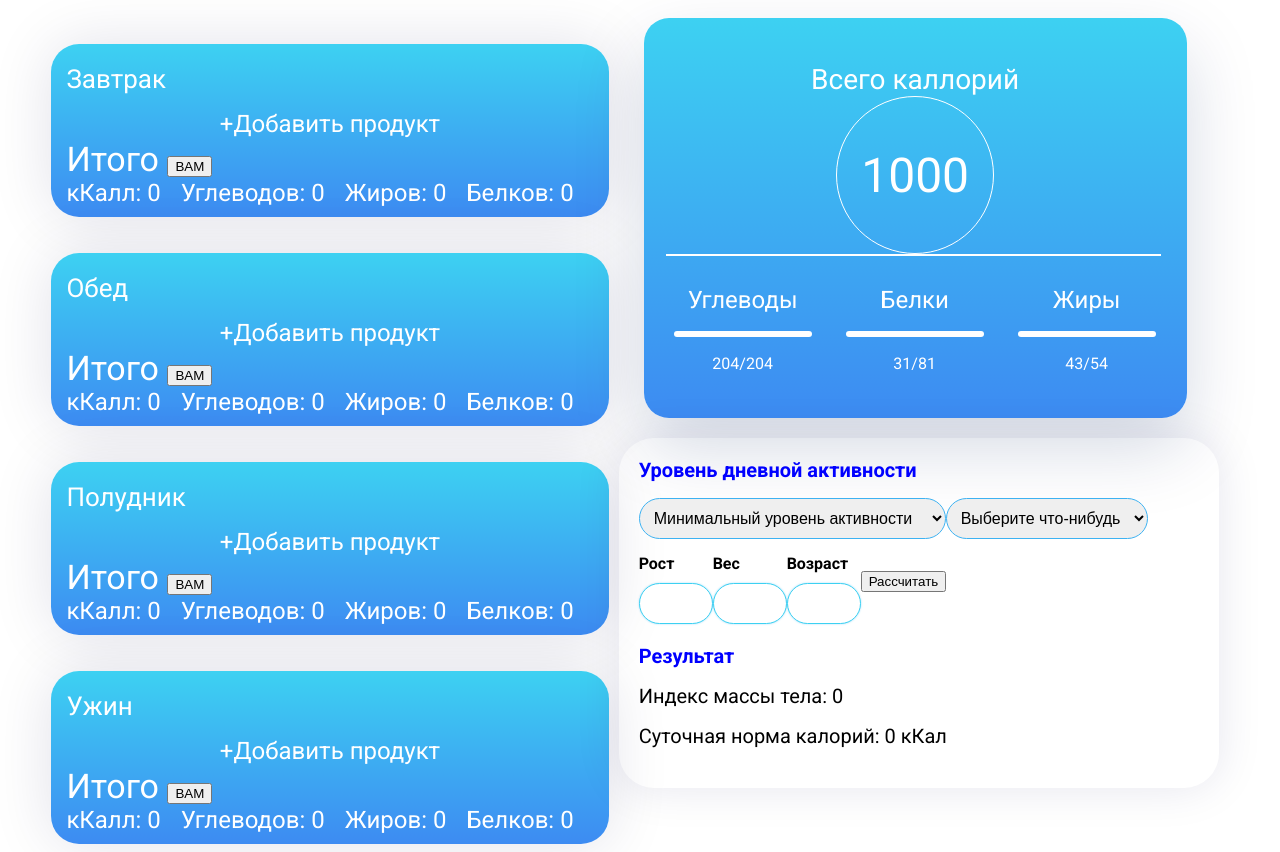
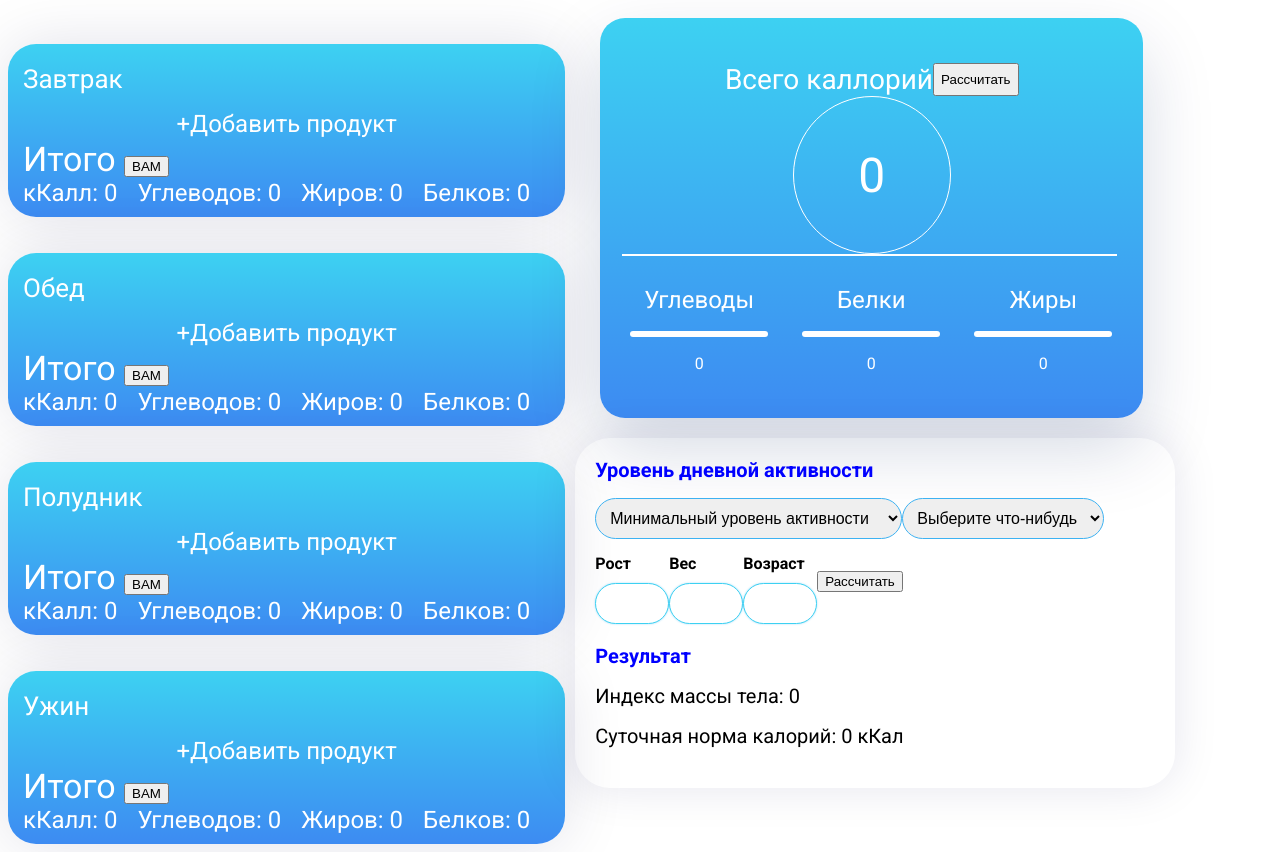
Before and after one commit to deshk0/LimEat, a React (Create React App) app in the folder my-app/: page / in a window 1280 px wide. Built offline with nearby package versions, Linux system fonts and the light colour scheme.

Commit message:
Сдача проэкта

```diff
--- a/my-app/public/style.css
+++ b/my-app/public/style.css
@@ -7,14 +7,22 @@ body{
     font-family: 'roboto';
 
 }
+/*
 .wrapper{
     display: flex;
     justify-content: center;
 }
+*/
 
 .main{
     display: flex;
     justify-content: center;
+}
+@media(max-width: 1500px){
+    .main{
+        display: flex;
+        justify-content: flex-start;
+    }
 }
 
 /* STYLES FOR LEFT SIDE APP */
--- a/my-app/src/LeftSideApp.jsx
+++ b/my-app/src/LeftSideApp.jsx
@@ -6,18 +6,230 @@ import {AppCharacteristics} from './components/AppCharacteristics'
 
 
 export class LeftSideApp extends React.Component{
+    constructor(){
+        super()
+
+        this.state = {
+
+            cCal1:0,
+            cCal2:0,
+            cCal3:0,
+            cCal4:0,
+
+            Carbohydrates1: 0,
+            Carbohydrates2: 0,
+            Carbohydrates3: 0,
+            Carbohydrates4: 0,
+
+            Fats1: 0,
+            Fats2: 0,
+            Fats3: 0,
+            Fats4: 0,
+
+            Proteins1: 0,
+            Proteins2: 0,
+            Proteins3: 0,
+            Proteins4: 0,
+
+
+
+            totalCcal: 0,
+            totalCarbohydrates: 0,
+            totalFats: 0,
+            totalProteins: 0,
+
+
+
+
+        }
+    }
+    setTotalCcal1(totalCcal){
+        this.setState({
+            cCal1: totalCcal
+        })
+
+    }
+    setTotalCcal2(totalCcal){
+        this.setState({
+            cCal2: totalCcal
+        })
+
+    }
+    setTotalCcal3(totalCcal){
+        this.setState({
+            cCal3: totalCcal
+        })
+
+    }
+    setTotalCcal4(totalCcal){
+        this.setState({
+            cCal4: totalCcal
+        })
+
+    }
+
+    setTotalCarbohydrates1(totalCarbohydrates){
+        this.setState({
+            Carbohydrates1: totalCarbohydrates
+        })
+
+    }
+
+    setTotalCarbohydrates2(totalCarbohydrates){
+        this.setState({
+            Carbohydrates2: totalCarbohydrates
+        })
+
+    }
+
+    setTotalCarbohydrates3(totalCarbohydrates){
+        this.setState({
+            Carbohydrates3: totalCarbohydrates
+        })
+
+    }
+
+    setTotalCarbohydrates4(totalCarbohydrates){
+        this.setState({
+            Carbohydrates4: totalCarbohydrates
+        })
+
+    }
+    setTotalFats1(totalFats){
+        this.setState({
+            Fats1: totalFats
+        })
+
+    }
+    setTotalFats2(totalFats){
+        this.setState({
+            Fats2: totalFats
+        })
+
+    }
+    setTotalFats3(totalFats){
+        this.setState({
+            Fats3: totalFats
+        })
+
+    }
+    setTotalFats4(totalFats){
+        this.setState({
+            Fats4: totalFats
+        })
+
+    }
+    setTotalProteins1(totalProteins){
+        this.setState({
+            Proteins1: totalProteins
+        })
+
+    }
+    setTotalProteins2(totalProteins){
+        this.setState({
+            Proteins2: totalProteins
+        })
+
+    }
+    setTotalProteins3(totalProteins){
+        this.setState({
+            Proteins3: totalProteins
+        })
+
+    }
+    setTotalProteins4(totalProteins){
+        this.setState({
+            Proteins4: totalProteins
+        })
+
+    }
+
+    setTotal(){
+        this.setState({
+            totalCcal: this.state.cCal1 + this.state.cCal2 +this.state.cCal3 + this.state.cCal4,
+            totalCarbohydrates: this.state.Carbohydrates1 + this.state.Carbohydrates2 +this.state.Carbohydrates3 + this.state.Carbohydrates4,
+            totalFats: this.state.Fats1 + this.state.Fats2 +this.state.Fats3 + this.state.Fats4,
+            totalProteins: this.state.Proteins1 + this.state.Proteins2 +this.state.Proteins3 + this.state.Proteins4,
+
+        })
+
+    }
+
     render(){
         return(
             <div class="leftBlock">
                 <div>
-                    <div><AppDishes name={'Завтрак'} /></div>
-                    <div><AppDishes name={'Обед'} /></div>
-                    <div><AppDishes name={'Полудник'} /></div>
-                    <div><AppDishes name={'Ужин'} /></div>
+                    <div><AppDishes
+                        name={'Завтрак'}
+                        totalCcal={this.setTotalCcal1.bind(this)}
+                        totalCarbohydrates={this.setTotalCarbohydrates1.bind(this)}
+                        totalFats={this.setTotalFats1.bind(this)}
+                        totalProteins={this.setTotalProteins1.bind(this)}
+                        />
+                    </div>
+                    <div><AppDishes
+                        name={'Обед'}
+                        totalCcal={this.setTotalCcal2.bind(this)}
+                        totalCarbohydrates={this.setTotalCarbohydrates2.bind(this)}
+                        totalFats={this.setTotalFats2.bind(this)}
+                        totalProteins={this.setTotalProteins2.bind(this)}
+                        />
+                    </div>
+                    <div><AppDishes
+                        name={'Полудник'}
+                        totalCcal={this.setTotalCcal3.bind(this)}
+                        totalCarbohydrates={this.setTotalCarbohydrates3.bind(this)}
+                        totalFats={this.setTotalFats3.bind(this)}
+                        totalProteins={this.setTotalProteins3.bind(this)}
+                        />
+                    </div>
+                    <div><AppDishes
+                        name={'Ужин'}
+                        totalCcal={this.setTotalCcal4.bind(this)}
+                        totalCarbohydrates={this.setTotalCarbohydrates4.bind(this)}
+                        totalFats={this.setTotalFats4.bind(this)}
+                        totalProteins={this.setTotalProteins4.bind(this)}
+                        />
+                    </div>
                 </div>
+
                 <div class="rightBlock">
+
                     <div style={{margin:'10px'}}>
-                        <AppTotal />
+                    <div id="your-statistics">
+                    <div style={{marginTop:"0px", display:'flex', justifyContent:'center',fontSize:'28px'}}>Всего каллорий
+                    <button onClick={this.setTotal.bind(this)}>Рассчитать</button>
+                    </div>
+                    <div id="your-statistics-up">
+                        <div id="your-statistics-rectengle">
+                            <div style={{fontSize: '48px', textAlign: 'center', marginTop:"50px"}}>
+                                {this.state.totalCcal}
+                            </div>
+                        </div>
+                    </div>
+                    <div style={{height:"2px", marginLeft:"22px", width:"495px", backgroundColor:"white"}}></div>
+                    <div id="your-statistics-lower">
+
+                        <div class="useful-material">
+                            <div style={{fontSize:"24px"}}>Углеводы</div>
+                            <div style={{height:"6px", width:"138px", borderRadius:"5px",backgroundColor:"white", marginTop:"17px",marginBottom:"17px"}}></div>
+                            <div>{this.state.totalCarbohydrates}</div>
+                        </div>
+
+                        <div class="useful-material">
+                            <div style={{fontSize:"24px"}}>Белки</div>
+                            <div style={{height:"6px", width:"138px", borderRadius:"5px",backgroundColor:"white", marginTop:"17px",marginBottom:"17px"}}></div>
+                            <div>{this.state.totalProteins}</div>
+                        </div>
+
+                        <div class="useful-material">
+                            <div style={{fontSize:"24px"}}>Жиры</div>
+                            <div style={{height:"6px", width:"138px", borderRadius:"5px",backgroundColor:"white", marginTop:"17px",marginBottom:"17px"}}></div>
+                            <div>{this.state.totalFats}</div>
+                        </div>
+                    </div>
+                </div>
+
                     </div>
 
                     <div style={{margin:'10px'}}>
--- a/my-app/src/components/AppDishesInput.jsx
+++ b/my-app/src/components/AppDishesInput.jsx
@@ -79,11 +79,22 @@ export class AppDishes extends React.Component{
             totalCarbohydrates: this.state.totalCarbohydrates + this.state.Carbohydrates,
             totalFats: this.state.totalFats + this.state.Fats,
             totalProteins: this.state.totalProteins + this.state.Proteins,
+        },() => {
+            const totalCcal = this.state.totalCcal
+            const totalCarbohydrates = this.state.totalCarbohydrates
+            const totalFats = this.state.totalFats
+            const totalProteins = this.state.totalProteins
+
+            this.props.totalCcal(totalCcal)
+            this.props.totalCarbohydrates(totalCarbohydrates)
+            this.props.totalFats(totalFats)
+            this.props.totalProteins(totalProteins)
+
+            console.log(this.state.totalCcal)
+            console.log(this.state.totalCarbohydrates)
+            console.log(this.state.totalFats)
+            console.log(this.state.totalProteins)
         })
-        console.log(this.state.totalCcal)
-        console.log(this.state.totalCarbohydrates)
-        console.log(this.state.totalFats)
-        console.log(this.state.totalProteins)
     }
 
 
@@ -250,7 +261,7 @@ class AppDishesProductBox extends React.Component{
             totalCarbohydrates: this.state.Carbohydrates * this.state.totalGramm,
             totalFats: this.state.Fats * this.state.totalGramm,
             totalProteins: this.state.Proteins * this.state.totalGramm,
-        })
+        }, () => {
 
         const totalCcal = this.state.totalCcal
         const totalCarbohydrates = this.state.totalCarbohydrates
@@ -272,7 +283,8 @@ class AppDishesProductBox extends React.Component{
 
         //this.props.check()
 
-    }
+    });
+}
 
     render(){
         return(
--- a/my-app/src/components/AppTotal.jsx
+++ b/my-app/src/components/AppTotal.jsx
@@ -2,6 +2,13 @@ import React from 'react'
 import ReactDOM from 'react-dom'
 
 export class AppTotal extends React.Component{
+    constructor(){
+        super()
+
+
+
+
+    }
 
 
     render(){
@@ -11,7 +18,7 @@ export class AppTotal extends React.Component{
                     <div id="your-statistics-up">
                         <div id="your-statistics-rectengle">
                             <div style={{fontSize: '48px', textAlign: 'center', marginTop:"50px"}}>
-                                1000
+                                {this.props.Ccal}
                             </div>
                         </div>
                     </div>
@@ -21,19 +28,19 @@ export class AppTotal extends React.Component{
                         <div class="useful-material">
                             <div style={{fontSize:"24px"}}>Углеводы</div>
                             <div style={{height:"6px", width:"138px", borderRadius:"5px",backgroundColor:"white", marginTop:"17px",marginBottom:"17px"}}></div>
-                            <div>204/204</div>
+                            <div>{this.props.Carbohydrates}</div>
                         </div>
 
                         <div class="useful-material">
                             <div style={{fontSize:"24px"}}>Белки</div>
                             <div style={{height:"6px", width:"138px", borderRadius:"5px",backgroundColor:"white", marginTop:"17px",marginBottom:"17px"}}></div>
-                            <div>31/81</div>
+                            <div>{this.props.Proteins}</div>
                         </div>
 
                         <div class="useful-material">
                             <div style={{fontSize:"24px"}}>Жиры</div>
                             <div style={{height:"6px", width:"138px", borderRadius:"5px",backgroundColor:"white", marginTop:"17px",marginBottom:"17px"}}></div>
-                            <div>43/54</div>
+                            <div>{this.props.Fats}</div>
                         </div>
                     </div>
                 </div>
```
